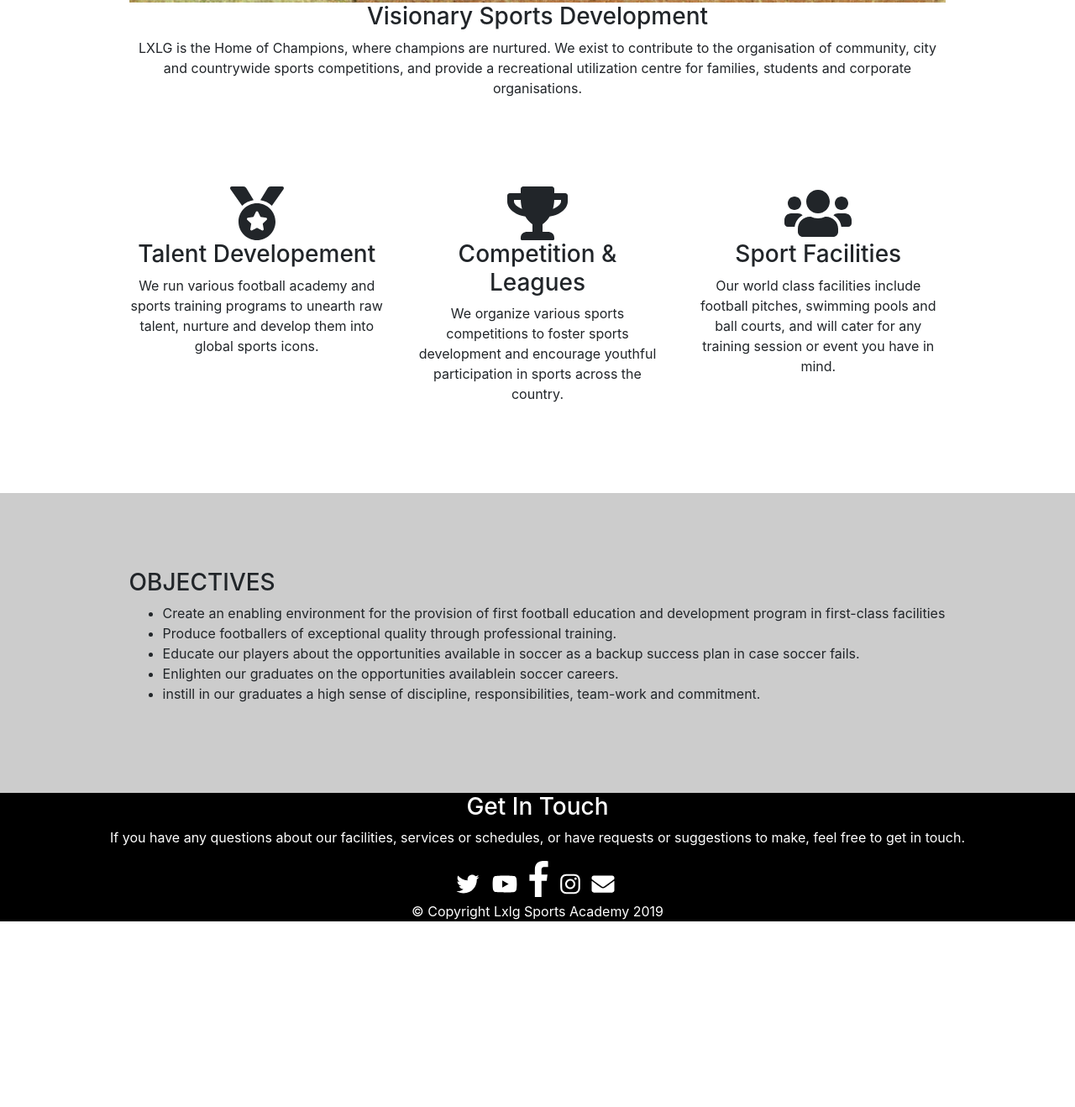
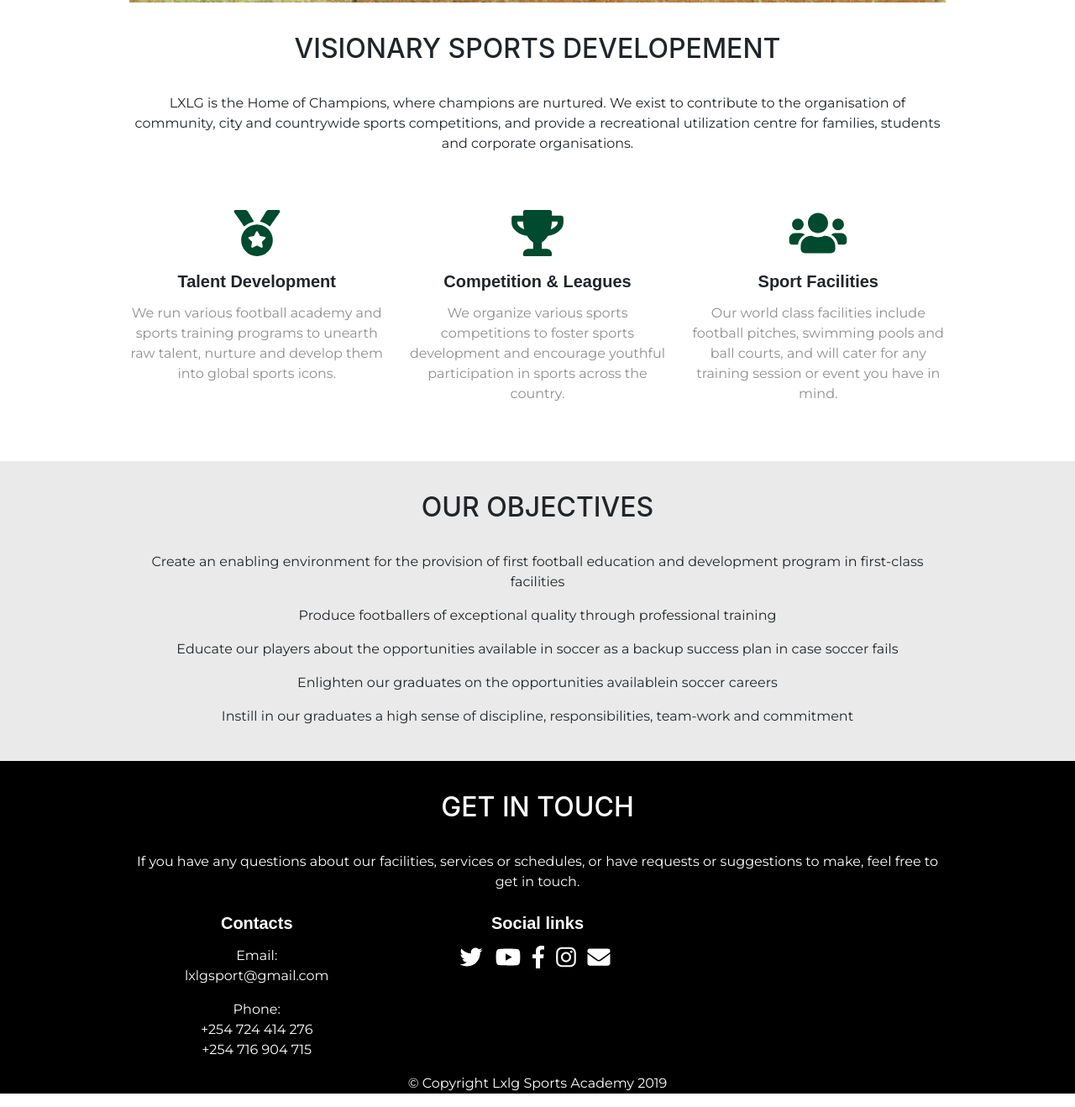
Before and after one commit to Yohanacode/Lxlg-Academy, a plain HTML site: page index.html in a window 1280 px wide. Shown: the part 847-2165 px from the top of the page at 84% size. Before the commit the page ends 1960 px from the top, so only its background shows below. Drawn offline with nearby package versions, Linux system fonts and the light colour scheme; a web font is replaced by a local one.

Commit message:
first commit

```diff
--- a/css/styles.css
+++ b/css/styles.css
@@ -1,3 +1,36 @@
+h4 {
+  font-weight: 550;
+  font-size: 2.0rem;
+  line-height: 1.0;
+  padding: 4% 0% 3% 0%;
+}
+h5{
+  font-family: 'Amaranth', sans-serif;
+  padding: 3% 0% 2% 0%;
+  font-weight: bold;
+
+}
+h2{
+  font-family: 'Amaranth', sans-serif;
+  font-weight: 550;
+  font-size: 2.0rem;
+  line-height: 1.0;
+  color: white;
+}
+
+p{
+  font-family: 'Montserrat', sans-serif;
+}
+
+body {
+  text-align: center;
+}
+
+
+
+
+
+
 .logo{
   width: 15%;
   position: relative;
@@ -7,35 +40,65 @@
   padding: 0% 12%;
 }
 #features {
-  padding: 7% 12%;
+  padding: 4% 12%;
   background-color: #fff;
   position: relative;
 }
+
+/* homepage */
+
+.visionary-paragraph{
+  color: #8f8f8f;
+}
+
+.icon {
+  padding-bottom: 3%;
+  color: #004a2f;
+}
+
+
 
 .carousel-img{
   width: 60%;
 }
 
-body{
-  text-align: center;
-}
 .ic {
   margin-right: 5px;
   padding-bottom: 5px;
+}
+/* footer icons */
+.fa-twitter :hover{
+  color: #38A1F3;
+}
+.fa-facebook-f :hover{
+  color: #3e64ff;
+}
+.fa-youtube :hover{
+color:  #ff0000;
+}
+.fa-instagram :hover{
+  color: #e03f7c;
 }
 
 #footer{
   background-color: Black;
   color: white;
+  padding: 0% 12%;
 
 }
 
 /* objectives */
 .objectives{
-  text-align: left;
-  background-color: #cccccc;
-  padding: 7% 12%;
+  text-align: center;
+  background-color: #eaeaea;
+  padding: 0 12% 2%;
 }
+
+.fa-caret-right{
+  color: #004a2f;
+}
+
+/* about us page */
 
 #missionAndVision{
   background-image: url("../images/anotherone.jpg");
@@ -98,7 +161,7 @@ body{
 /* card decks */
 
 .card-deck{
-  padding: 7% 12%;
+  padding: 3% 12%;
 }
 
 
@@ -107,7 +170,7 @@ body{
 
 .youtube-video-box {
   background-color: #f9f9f9;
-  padding: 7% 12%;
+  padding: 3% 12%;
 
 }
 
@@ -115,5 +178,7 @@ body{
 /* training and tournament */
 
 .training{
-  padding: 2% 12%;
+  padding: 0% 12%;
 }
+
+/* footer */
--- a/index.html
+++ b/index.html
@@ -2,12 +2,12 @@
 <html>
 
 <head>
-  <meta charset="utf-8">
+  <meta charset="utf-8" >
   <title>Lxlg Academy</title>
 
   <!-- Google Fonts -->
-  <link href="https://fonts.googleapis.com/css?family=Montserrat:400,900|Ubuntu&display=swap" rel="stylesheet">
-
+  <link href="https://fonts.googleapis.com/css?family=Bree+Serif|Fjalla+One|Montserrat|Teko|Ubuntu&display=swap" rel="stylesheet">
+  <link href="https://fonts.googleapis.com/css?family=Amaranth&display=swap" rel="stylesheet">
   <!-- CSS stylesheets -->
   <link rel="stylesheet" href="https://stackpath.bootstrapcdn.com/bootstrap/4.3.1/css/bootstrap.min.css" integrity="sha384-ggOyR0iXCbMQv3Xipma34MD+dH/1fQ784/j6cY/iJTQUOhcWr7x9JvoRxT2MZw1T" crossorigin="anonymous">
   <link rel="stylesheet" href="css/styles.css">
@@ -95,29 +95,30 @@
 
   <!-- statements -->
   <div class="statements">
-  <h3> Visionary Sports Development</h3>
+    <h4> VISIONARY SPORTS DEVELOPEMENT</h4>
     <p>
-      LXLG is the Home of Champions, where champions are nurtured. We exist to contribute to the organisation of community, city and countrywide sports competitions, and provide a recreational utilization centre for families, students and corporate organisations.
+      LXLG is the Home of Champions, where champions are nurtured. We exist to contribute to the organisation of community, city and countrywide sports competitions, and provide a recreational utilization centre for families, students and corporate
+      organisations.
     </p>
   </div>
   <section id="features">
     <div class="row">
       <div class="feature-box col-lg-4">
-      <i class="fas fa-medal fa-4x"></i>
-      <h3>Talent Developement</h3>
-      <p> We run various football academy and sports training programs to unearth raw talent, nurture and develop them into global sports icons.</p>
+        <i class="fas icon fa-medal fa-4x"></i>
+        <h5>Talent Development</h5>
+        <p class="visionary-paragraph"> We run various football academy and sports training programs to unearth raw talent, nurture and develop them into global sports icons.</p>
       </div>
 
       <div class="feature-box col-lg-4">
-      <i class="fas fa-trophy fa-4x"></i>
-      <h3>Competition & Leagues</h3>
-      <p>We organize various sports competitions to foster sports development and encourage youthful participation in sports across the country.</p>
+        <i class="fas icon fa-trophy fa-4x"></i>
+        <h5>Competition & Leagues</h5>
+        <p class="visionary-paragraph">We organize various sports competitions to foster sports development and encourage youthful participation in sports across the country.</p>
       </div>
 
       <div class="feature-box col-lg-4">
-      <i class="fas fa-users fa-4x"></i>
-      <h3>Sport Facilities</h3>
-      <p>Our world class facilities include football pitches, swimming pools and ball courts, and will cater for any training session or event you have in mind.</p>
+        <i class="fas icon fa-users fa-4x"></i>
+        <h5>Sport Facilities</h5>
+        <p class="visionary-paragraph">Our world class facilities include football pitches, swimming pools and ball courts, and will cater for any training session or event you have in mind.</p>
       </div>
     </div>
   </section>
@@ -126,35 +127,42 @@
 
   <section>
     <div class="objectives">
-    <h3>OBJECTIVES</h3>
-    <ul>
-      <li>Create an enabling environment for the provision of first football education and development program in first-class facilities</li>
-      <li>Produce footballers of exceptional quality through professional training.</li>
-      <li>Educate our players about the opportunities available in soccer as a backup success plan in case soccer fails. </li>
-      <li>Enlighten our graduates on the opportunities availablein soccer careers.</li>
-      <li>instill in our graduates a high sense of discipline, responsibilities, team-work and commitment.</li>
-    </ul>
+      <h4>OUR OBJECTIVES</h4>
+      <p>Create an enabling environment for the provision of first football education and development program in first-class facilities</p>
+      <p>Produce footballers of exceptional quality through professional training</p>
+      <p>Educate our players about the opportunities available in soccer as a backup success plan in case soccer fails</p>
+      <p>Enlighten our graduates on the opportunities availablein soccer careers</p>
+      <p>Instill in our graduates a high sense of discipline, responsibilities, team-work and commitment</p>
 
     </div>
   </section>
+
+
   <!-- Get in Touch -->
-<section >
-  <div id="footer">
-    <h3>Get In Touch</h3>
+  <footer>
+    <div  id="footer">
+      <h4>GET IN TOUCH</h4>
         <p>
           If you have any questions about our facilities, services or schedules, or have requests or suggestions to make, feel free to get in touch.
         </p>
-
-
-<!-- Footer -->
+      <div class="row">
+          <div class="feature-box col-lg-4">
+            <h5>Contacts</h5>
+            <p>Email: <br> lxlgsport@gmail.com <p>
+            <p>Phone: <br> +254 724 414 276 <br> +254 716 904 715 </p>
+          </div>
+        <div class="feature-box col-lg-4">
+          <h5>Social links</h5>
           <i class="fab ic fa-twitter fa-2x"></i>
           <i class="fab ic fa-youtube fa-2x"></i>
-  <i class="fab ic fa-facebook-f fa-3x"></i>
+          <i class="fab ic fa-facebook-f fa-2x"></i>
           <i class="fab ic fa-instagram fa-2x"></i>
           <i class="fas ic fa-envelope fa-2x"></i>
-
+        </div>
+      </div>
       <p>© Copyright Lxlg Sports Academy 2019</p>
     </div>
-</section>
+  </footer>
 </body>
+
 </html>
```
Also changed, not shown: aboutus.html (+23 -17 lines), contactus.html (+1 -1 lines), whatwedo.html (+23 -54 lines), 1 other file. Lines whose indentation alone changed are shown as unchanged.
